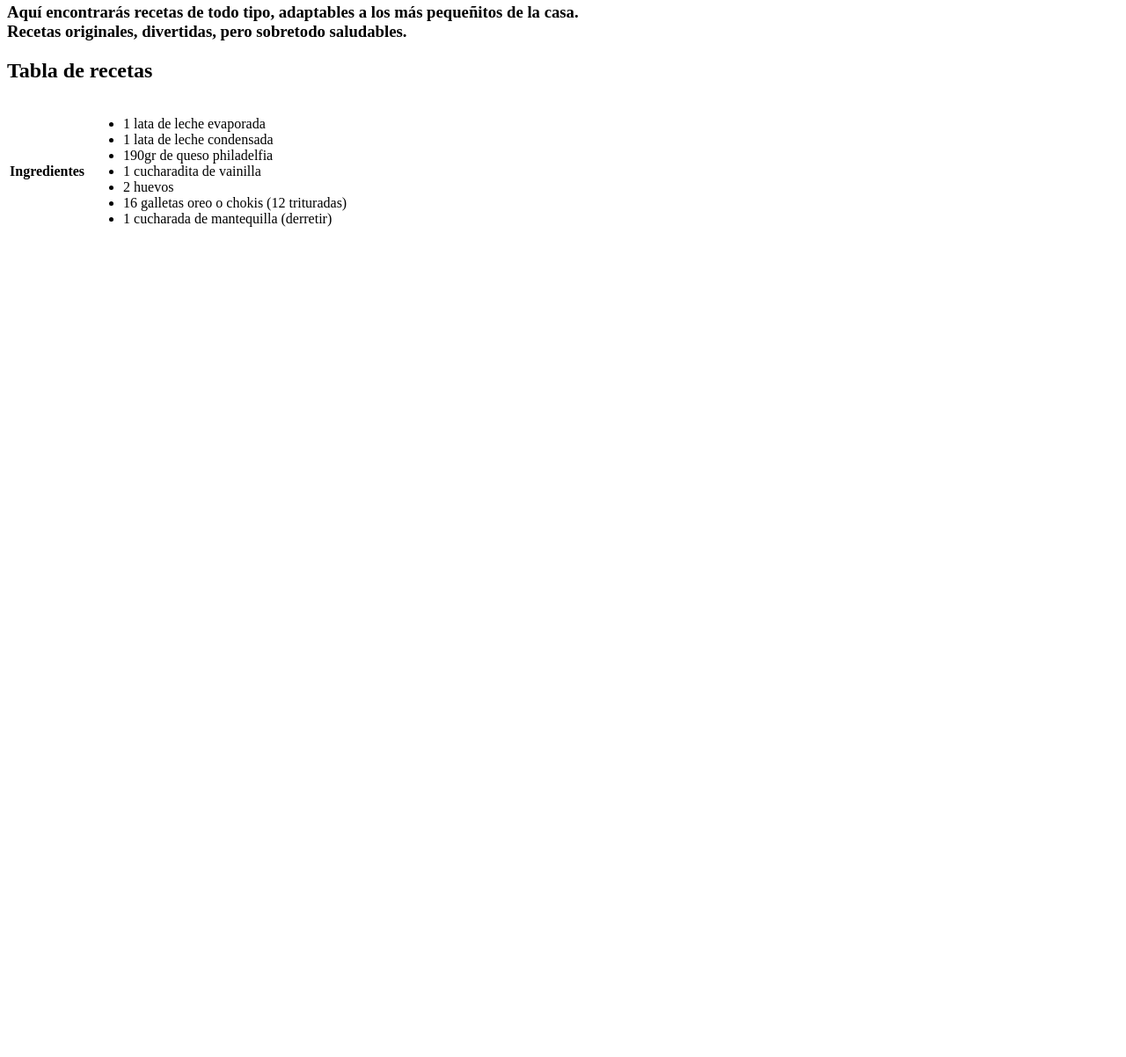
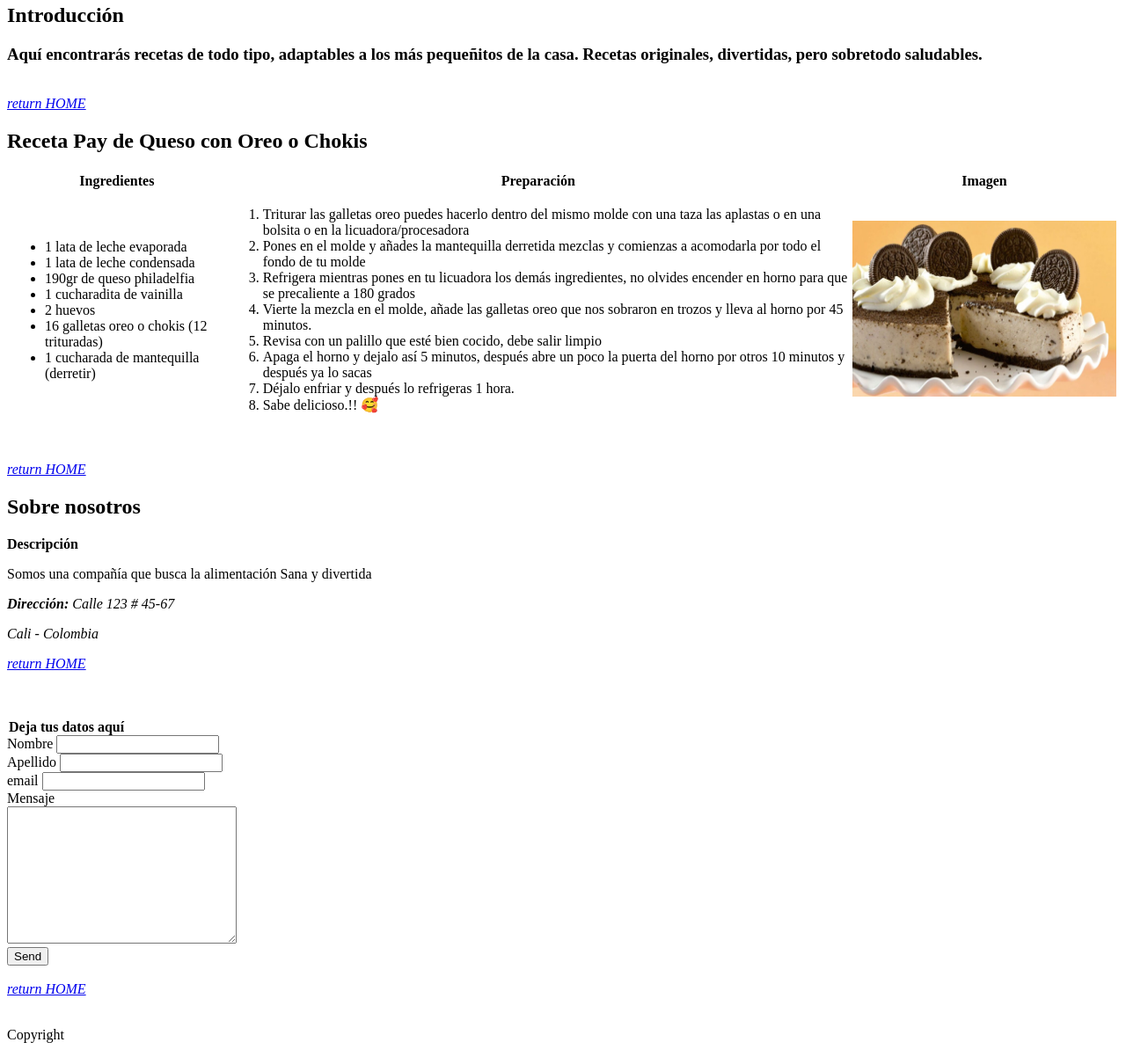
Before and after one commit to linamaria126/Ejercicio-HTML-Make-it-Real, a plain HTML site: page index.html in a window 1280 px wide. Shown: the part 488-1690 px from the top of the page at 88% size. Before the commit the page ends 800 px from the top, so only its background shows below. Drawn offline with Linux system fonts and the light colour scheme.

Commit message:
Version final mision

```diff
--- a/index.html
+++ b/index.html
@@ -7,33 +7,42 @@
     <title>Página de Recetas - PequeRecetas</title>
 </head>
 <body>
-    <header>
+    <header id="home">
         <h1>PequeRecetas</h1>
         <nav>
             <ul>
-                <li><a href="#">Introducción</a></li>
-                <li><a href="#">Tabla</a></li>
-                <li><a href="#">About Us</a></li>
-                <li><a href="#">Contact Form</a></li>
+                <li><a href="#introduccion">Introducción</a></li>
+                <li><a href="#tabla">Tabla</a></li>
+                <li><a href="#aboutUs">About Us</a></li>
+                <li><a href="#contact">Contact Form</a></li>
             </ul>
         </nav>
     </header>
     <main>
-        <div class="banner">
+        <div id="banner">
             <img src="img/banner.webp" alt="Banner recetas" width="1800" height="300">
 
         </div>
 
-        <div class="introduccion">
-            <h3>Aquí encontrarás recetas de todo tipo, adaptables a los más pequeñitos de la casa. <br>
-                Recetas originales, divertidas, pero sobretodo saludables.</h3>
+        <div id="introduccion">
+            <h2>Introducción</h2>
+            <h3>Aquí encontrarás recetas de todo tipo, adaptables a los más pequeñitos de la casa. Recetas originales, divertidas, pero sobretodo saludables.</h3>
+            <br>
+            <a href="#home"><em>return HOME</em></a>
         </div>
 
-        <div class="tabla">
-            <h2>Tabla de recetas</h2>
+        <div id="tabla">
+            <h2>Receta Pay de Queso con Oreo o Chokis</h2>
             <table>
+                <thead>
                     <tr>
-                    <th>Ingredientes</th>
+                        <th scope="col">Ingredientes</th>
+                        <th scope="col">Preparación</th>
+                        <th scope="col">Imagen</th>
+                    </tr>
+                </thead>
+                <tbody>
+                    <tr>
                         <td>
                             <ul>
                                 <li>1 lata de leche evaporada</li>
@@ -42,12 +51,55 @@
                                 <li>1 cucharadita de vainilla</li>
                                 <li>2 huevos</li>
                                 <li>16 galletas oreo o chokis (12 trituradas)</li>
-                            <li>1 cucharada de mantequilla (derretir)</li>
+                                <li>1 cucharada de mantequilla (derretir) </li>
                             </ul>
                         </td>
+                        <td>
+                            <ol>
+                                <li>Triturar las galletas oreo puedes hacerlo dentro del mismo molde con una taza las aplastas o en una bolsita o en la licuadora/procesadora</li>
+                                <li>Pones en el molde y añades la mantequilla derretida mezclas y comienzas a acomodarla por todo el fondo de tu molde</li>
+                                <li>Refrigera mientras pones en tu licuadora los demás ingredientes, no olvides encender en horno para que se precaliente a  180 grados</li>
+                                <li>Vierte la mezcla en el molde, añade las galletas oreo que nos sobraron en trozos y lleva al horno por 45 minutos.</li>
+                                <li>Revisa con un palillo que esté bien cocido, debe salir limpio</li>
+                                <li>Apaga el horno y dejalo así 5 minutos, después abre un poco la puerta del horno por otros 10 minutos y después ya lo sacas</li>
+                                <li>Déjalo enfriar y después lo refrigeras 1 hora. </li>
+                                <li>Sabe delicioso.!! 🥰</li>
+                            </ol>
+                        </td>
+                        <td><img src="img/pay.jpeg" alt="Pay de Chokis" width="300" height="200"></td>
                     </tr>
-            </table>
+                </tbody>
+            </table><br><br>
+            <a href="#home"><em>return HOME</em></a>
+        </div>
+        <div id="aboutUs">
+            <h2>Sobre nosotros</h2>
+            <p><strong>Descripción</strong></p>
+            <p>Somos una compañía que busca la alimentación Sana y divertida</p>
+            <address>
+                <p><strong>Dirección:</strong> Calle 123 # 45-67</p>
+                <p>Cali - Colombia</p>
+            </address>
+            <a href="#home"><em>return HOME</em></a><br><br><br><br>
+        </div>
+        <div id="contact">
+            <form>
+                <legend><strong>Deja tus datos aquí</strong></legend>
+                <label for="nombre">Nombre</label>
+                <input type="text"><br>
+                <label for="apellido">Apellido</label>
+                <input type="text"><br>
+                <label for="email">email</label>
+                <input type="email" name="email"><br>
+                <label for="#">Mensaje</label><br>
+                <textarea name="mensaje" id="mensaje" cols="30" rows="10"></textarea><br>
+                <button type="submit">Send</button><br>
+            </form><br>
+            <a href="#home"><em>return HOME</em></a><br><br>
         </div>
     </main>
+    <footer>
+        <p>Copyright</p>
+    </footer>
 </body>
 </html>
```
Also changed, not shown: img/banner.jpeg (deleted), img/pay.jpeg (added), 1 other file. Lines whose indentation alone changed are shown as unchanged.
